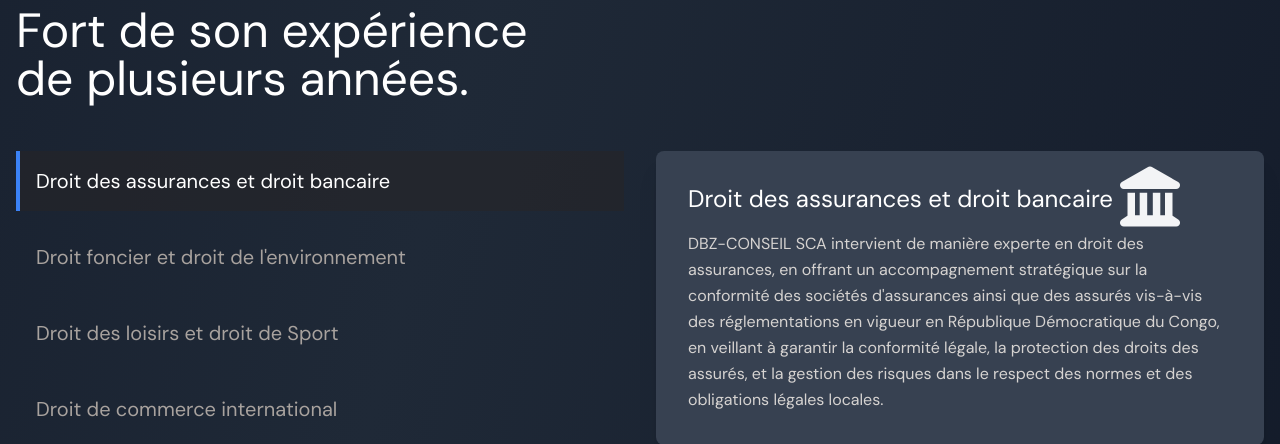
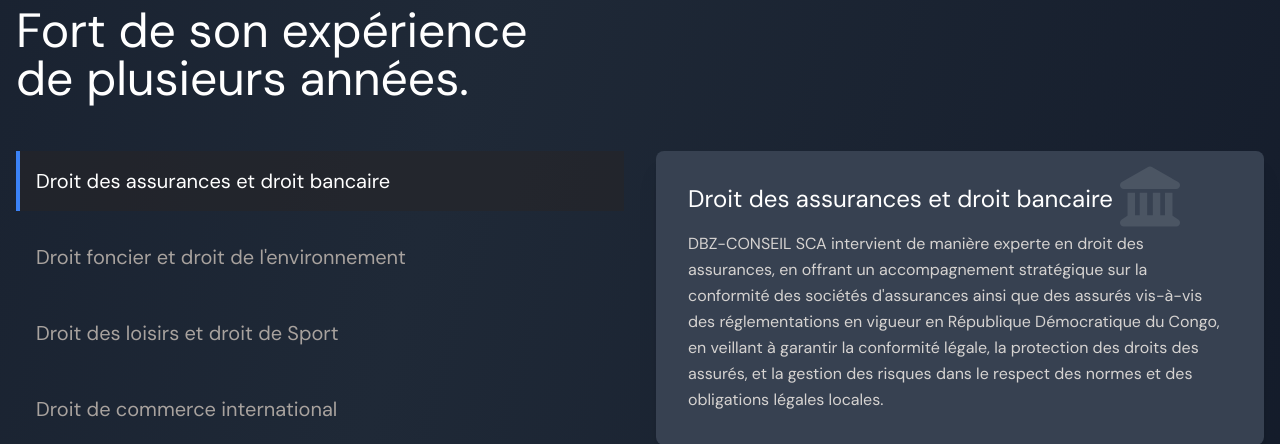
Before and after one commit to Pamoja-Solution/legal, a PHP site: page / in a window 1280 px wide. Shown: the part 2823-3267 px from the top of the page. Run offline with PHP 8.4, Linux system fonts and the light colour scheme; some libraries are stand-ins or nearby versions.

Commit message:
couleurs

```diff
--- a/index.php
+++ b/index.php
@@ -540,7 +540,7 @@ function carousel(intervalTime) {
                     <p class="text-stone-300 leading-relaxed">
                     DBZ-CONSEIL SCA intervient de manière experte en droit des assurances, en offrant un accompagnement stratégique sur la conformité des sociétés d'assurances ainsi que des assurés vis-à-vis des réglementations en vigueur en République Démocratique du Congo, en veillant à garantir la conformité légale, la protection des droits des assurés, et la gestion des risques dans le respect des normes et des obligations légales locales.                    </p>
                     <div class="absolute top-4 right-4 w-32 h-32 ">
-                        <i class="fas fa-landmark text-6xl text-gray-100"  ></i>
+                        <i class="fas fa-landmark text-6xl text-gray-600"  ></i>
                     </div>
                 </div>
 
@@ -555,7 +555,7 @@ function carousel(intervalTime) {
                     Expertise approfondie en droit foncier et en droit de l'environnement, avec un accompagnement complet dans les procédures administratives, la gestion des risques juridiques liés à l'immobilier, ainsi que la conformité stricte aux normes environnementales nationales et internationales, garantissant une gestion durable des ressources et un respect total des réglementations en vigueur.
                     </p>
                     <div class="absolute top-4 right-4 w-32 h-32 ">
-                        <i class="fas fa-tree text-6xl text-gray-100"></i>
+                        <i class="fas fa-tree text-6xl text-gray-600"></i>
                     </div>
                 </div>
 
@@ -569,7 +569,7 @@ function carousel(intervalTime) {
                     <p class="text-stone-300 leading-relaxed">
                     Accompagnement juridique spécialisé des organisations sportives, incluant la gestion des contrats sportifs, la négociation des accords de partenariat, ainsi que le conseil stratégique en matière de réglementation sportive, de conformité aux normes nationales et internationales, et de gestion des risques juridiques liés aux activités sportives, afin de garantir la pérennité et la conformité des structures sportives.                    </p>
                     <div class="absolute top-4 right-4 w-32 h-32">
-                        <i class="fas fa-running text-6xl text-gray-100"></i>
+                        <i class="fas fa-running text-6xl text-gray-600"></i>
                     </div>
                 </div>
 
@@ -584,7 +584,7 @@ function carousel(intervalTime) {
                     Expertise approfondie en transactions internationales, couvrant la négociation de contrats commerciaux complexes, l'élaboration de stratégies de structuration de deals, ainsi que la résolution efficace des litiges commerciaux internationaux, en assurant la protection des intérêts de nos clients dans le cadre de la législation internationale, la médiation entre parties et l'arbitrage pour garantir des solutions rapides et adaptées.
                     </p>
                     <div class="absolute top-4 right-4 w-32 h-32 ">
-                        <i class="fas fa-globe text-6xl  text-gray-100"></i>
+                        <i class="fas fa-globe text-6xl  text-gray-600"></i>
                     </div>
                 </div>
             </div>
```
